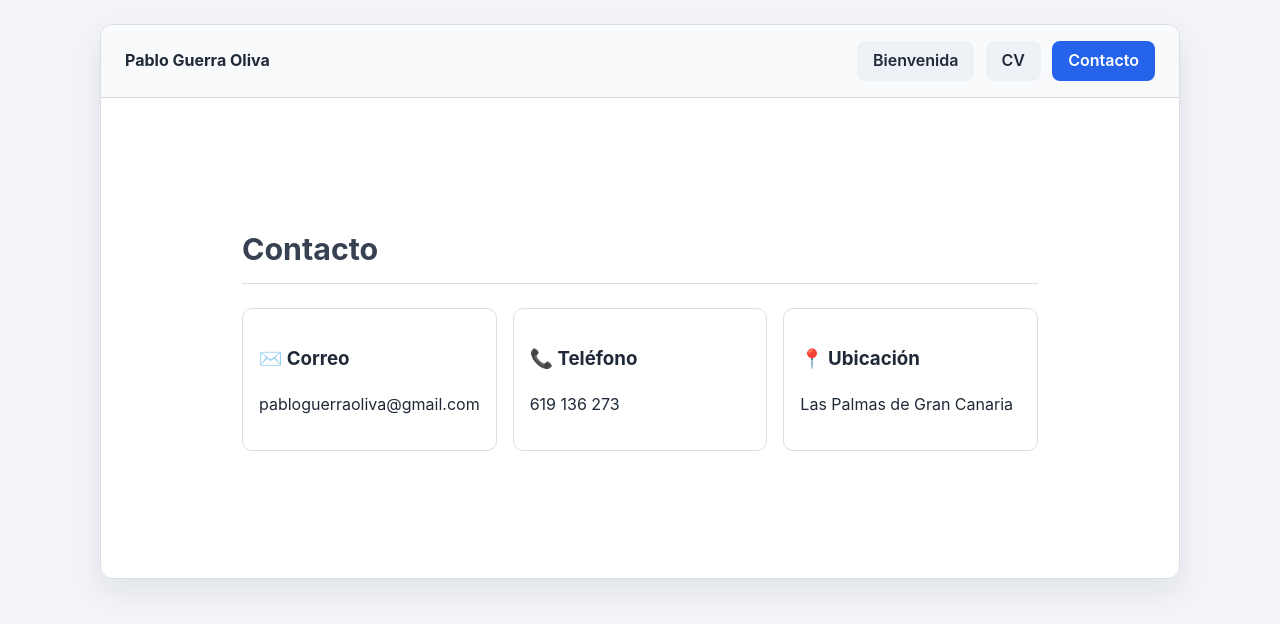
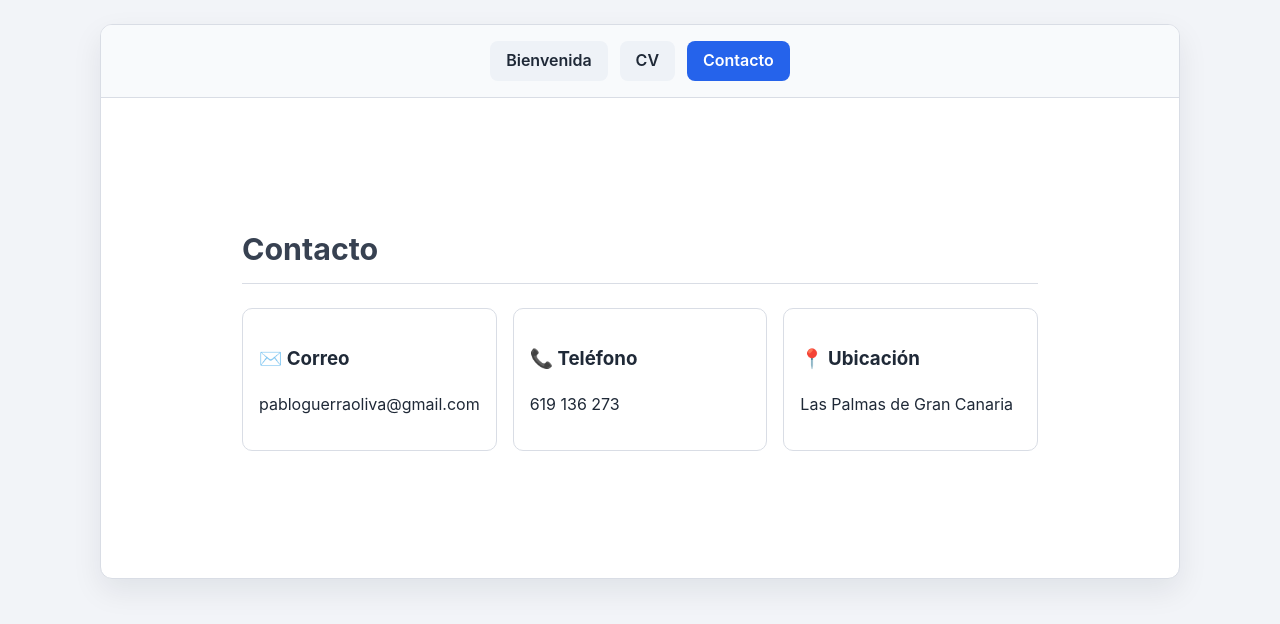
Before and after one commit to pabloguerraoliva/pabloguerraoliva, a plain HTML site: page contacto.html in a window 1280 px wide. Drawn offline with Linux system fonts and the light colour scheme.

Commit message:
Center top navigation menu and remove name label

```diff
--- a/contacto.html
+++ b/contacto.html
@@ -9,7 +9,6 @@
 <body>
   <div class="container">
     <nav>
-      <strong>Pablo Guerra Oliva</strong>
       <div class="nav-links">
         <a class="nav-btn" href="index.html">Bienvenida</a>
         <a class="nav-btn" href="cv.html">CV</a>
--- a/style.css
+++ b/style.css
@@ -39,7 +39,7 @@ nav {
   border-bottom: 1px solid var(--line);
   padding: 1rem 1.5rem;
   display: flex;
-  justify-content: space-between;
+  justify-content: center;
   align-items: center;
   gap: 1rem;
   background: #f8fafc;
@@ -47,7 +47,7 @@ nav {
 
 .nav-links {
   display: flex;
-  gap: 0.7rem;
+  gap: 0.75rem;
   flex-wrap: wrap;
 }
 
```
Also changed, not shown: cv.html (+0 -1 lines), index.html (+0 -1 lines).
